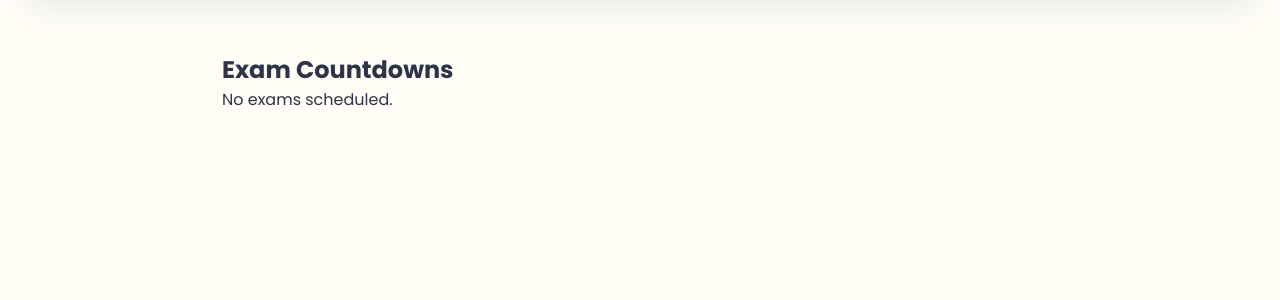
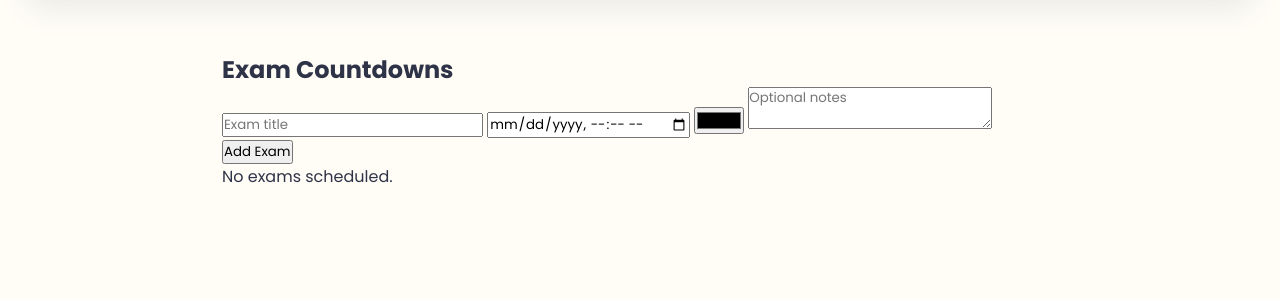
Before and after one commit to 027vibhu/AI39B_Group2_-study-group-platform-, a Flask app: page /exams/view in a window 1280 px wide. Shown: the part 101-401 px from the top of the page. Run offline with Flask 3, Linux system fonts and the light colour scheme; the visitor is signed in with stand-in values (Sample User, id 1); data that the repository does not hold is empty; parts of the project's set-up code (start-up, migrations or seed data) failed here and were passed over; some libraries are stand-ins or nearby versions.

Commit message:
Added create exam form and submit handler

```diff
--- a/app/static/js/countdown.js
+++ b/app/static/js/countdown.js
@@ -59,4 +59,49 @@ document.addEventListener('DOMContentLoaded', () => {
 
   updateCountdowns();
   setInterval(updateCountdowns, 1000);
+
+  // Form submission handler for creating exams
+  const form = document.getElementById('create-exam-form');
+  const formMessage = document.getElementById('form-message');
+  if (form) {
+    form.addEventListener('submit', async (ev) => {
+      ev.preventDefault();
+      formMessage.textContent = '';
+      const fd = new FormData(form);
+      const payload = {
+        title: fd.get('title'),
+        exam_datetime: fd.get('exam_datetime'),
+        notes: fd.get('notes'),
+        color: fd.get('color') || null,
+      };
+
+      try {
+        const resp = await fetch('/exams', {
+          method: 'POST',
+          headers: { 'Content-Type': 'application/json' },
+          body: JSON.stringify(payload),
+        });
+        const data = await resp.json();
+        if (resp.ok && data.status === 'success') {
+          formMessage.textContent = 'Exam added.';
+          // append new exam card
+          const list = document.getElementById('exam-list');
+          const div = document.createElement('div');
+          div.className = 'exam-card';
+          div.setAttribute('data-exam-datetime', payload.exam_datetime);
+          if (payload.color) div.setAttribute('data-color', payload.color);
+          div.innerHTML = `<div class="exam-title">${payload.title}</div>` +
+                          `<div class="exam-timer">Loading...</div>` +
+                          `<div class="exam-notes">${payload.notes || ''}</div>`;
+          list.insertBefore(div, list.firstChild);
+          form.reset();
+          updateCountdowns();
+        } else {
+          formMessage.textContent = data.message || 'Failed to create exam.';
+        }
+      } catch (err) {
+        formMessage.textContent = 'Network error';
+      }
+    });
+  }
 });
--- a/app/templates/exam_countdown.html
+++ b/app/templates/exam_countdown.html
@@ -7,6 +7,14 @@
 {% block content %}
 <div class="exam-countdown-container">
   <h2>Exam Countdowns</h2>
+  <form id="create-exam-form" class="create-exam-form">
+    <input type="text" name="title" placeholder="Exam title" required />
+    <input type="datetime-local" name="exam_datetime" required />
+    <input type="color" name="color" title="Choose color" />
+    <textarea name="notes" placeholder="Optional notes"></textarea>
+    <button type="submit">Add Exam</button>
+    <div id="form-message" role="status" aria-live="polite"></div>
+  </form>
   <div id="exam-list">
     {% for exam in exams %}
     <div class="exam-card" data-exam-datetime="{{ exam.exam_datetime }}" data-color="{{ exam.color or '' }}">
```
